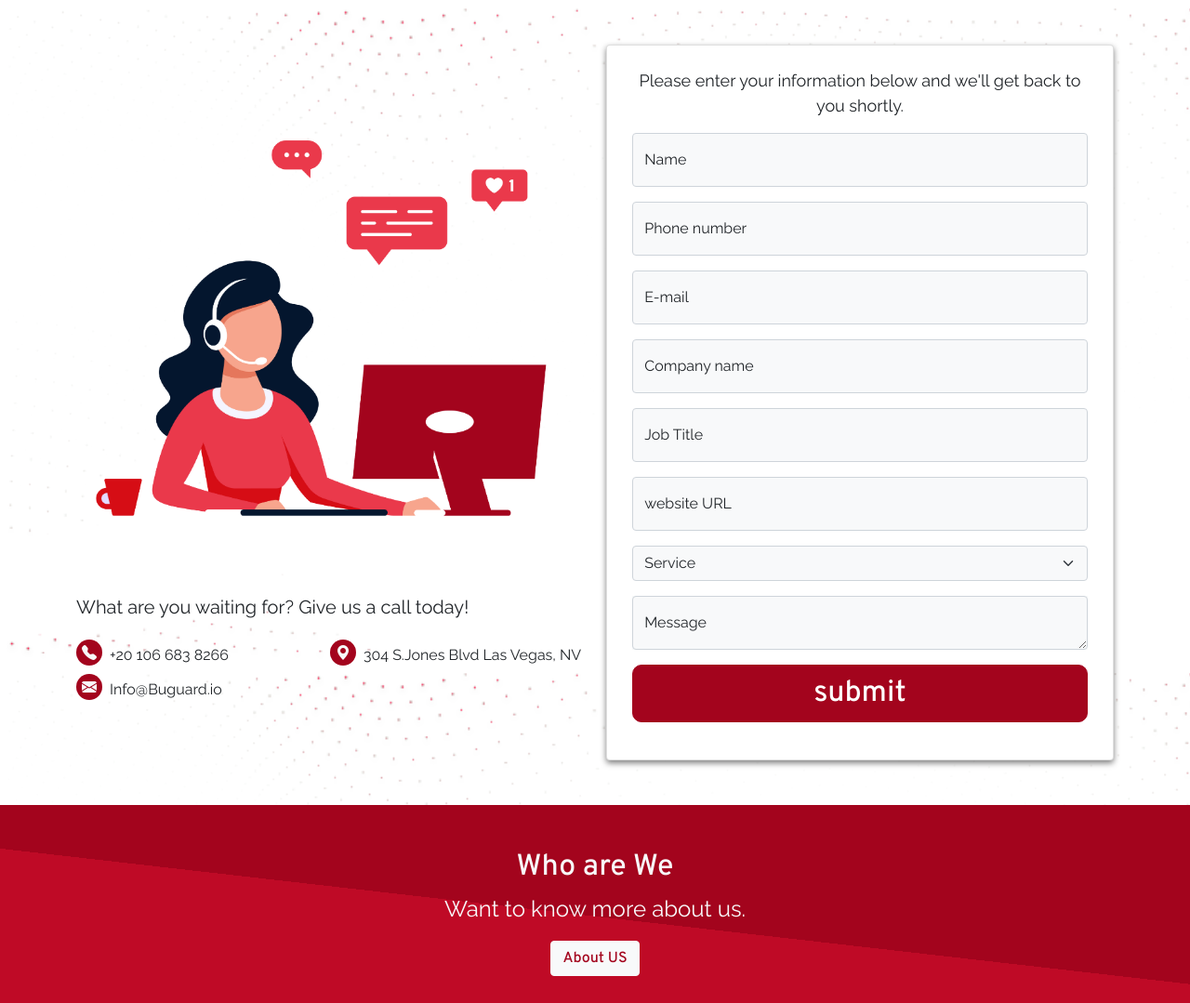
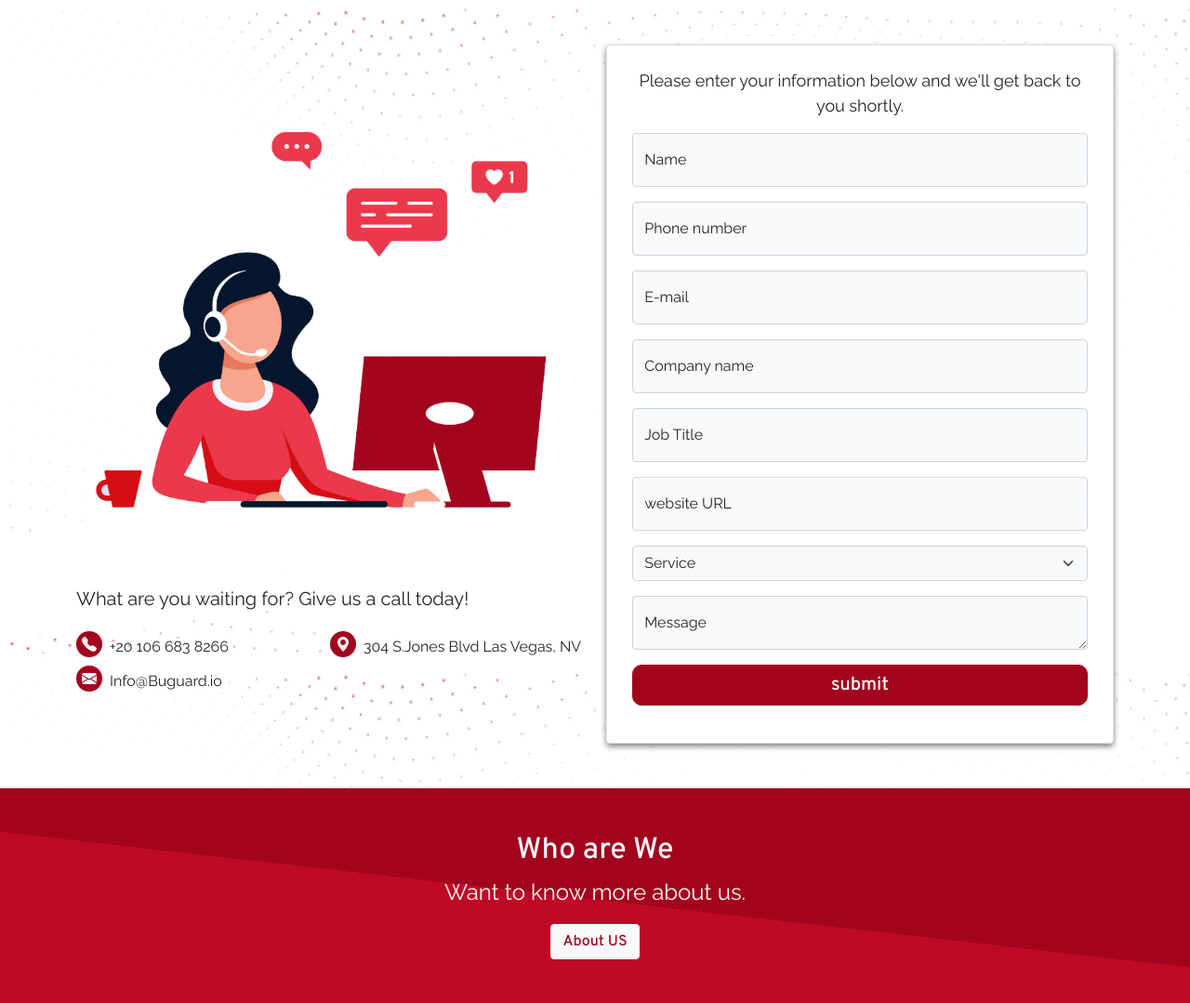
Before and after one commit to m7mdso3dy/bugurad, a PHP site: page /Contact-us.html in a window 1280 px wide. Shown: the part 482-1561 px from the top of the page at 93% size. Run offline with PHP 8.4, Linux system fonts and the light colour scheme; some libraries are stand-ins or nearby versions.

Commit message:
header font fix

```diff
--- a/styles/index.css
+++ b/styles/index.css
@@ -54,7 +54,7 @@ nav {
 }
 
 .btn-danger {
-  font-size: 2rem;
+  font-size: 1.25rem;
   background-color: #a3041d;
   border-color: #a3041d;
 }
@@ -179,9 +179,11 @@ nav {
 @media screen and (min-width: 1200px) {
   .header-info h1 {
     margin-bottom: 24px;
+    font-size: 28px;
   }
   .header-info h2 {
     margin-bottom: 40px;
+    font-size: 20px;
   }
   .whychooseus > .container > .row > .card:nth-child(2) {
     clip-path: polygon(100% 0, 100% 73%, 49% 89%, 0 73%, 0 0);
```
